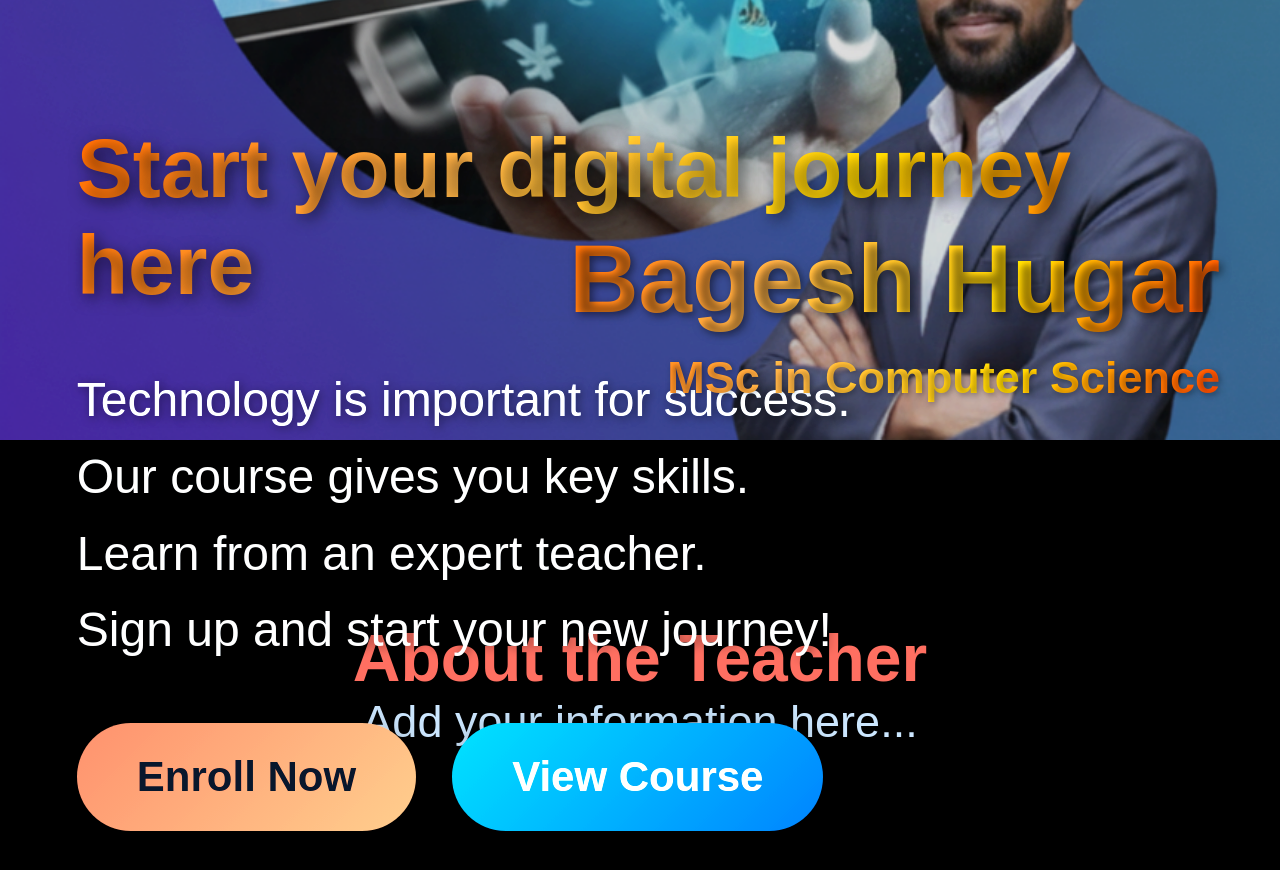
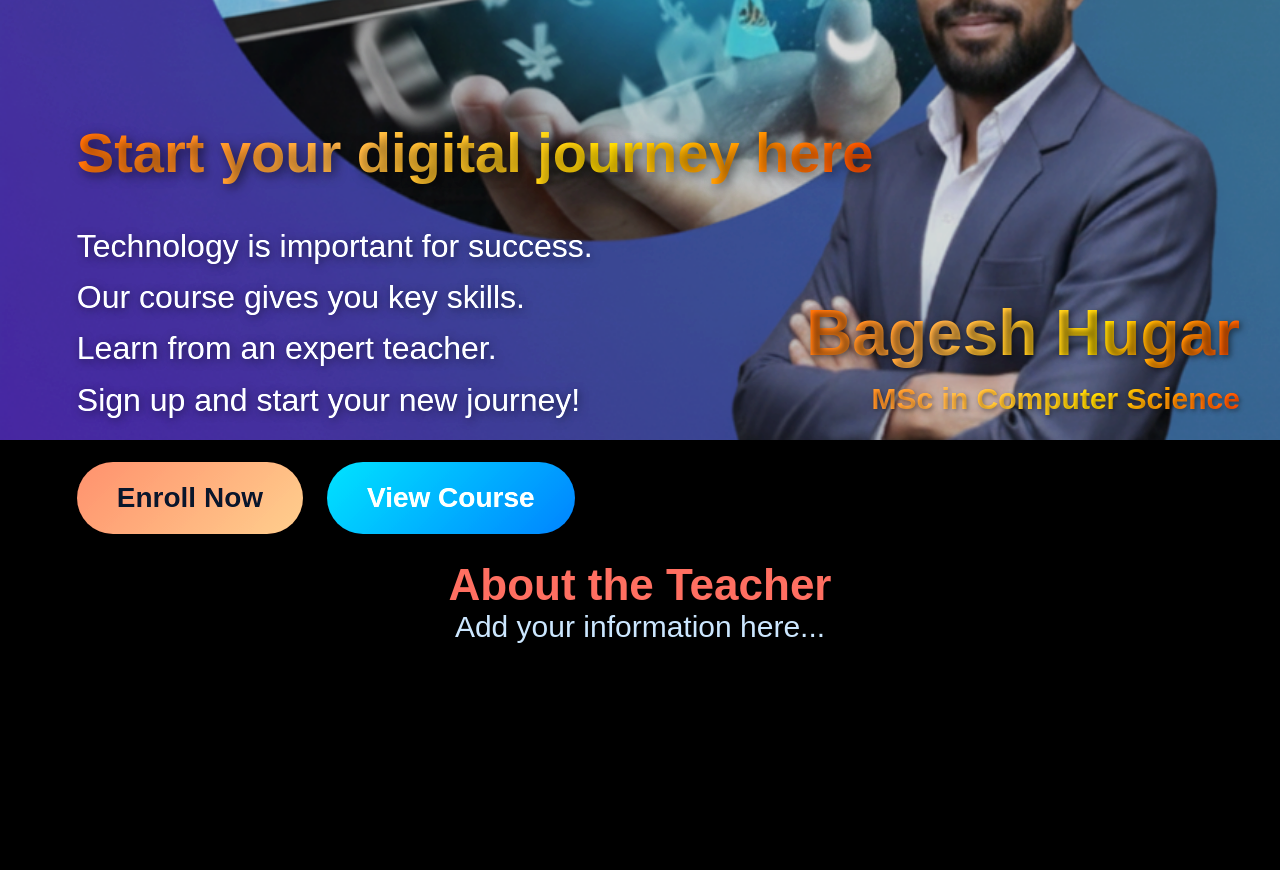
Before and after one commit to suriisuraj8-ship-it/bagesh, a website: page index.html in a window 1280 px wide. Shown: the part 360-1230 px from the top of the page. After the commit the page ends 1124 px from the top, so only its background shows below. Drawn offline with Linux system fonts and the light colour scheme.

Commit message:
Update index.html

```diff
--- a/index.html
+++ b/index.html
@@ -40,46 +40,46 @@
     z-index:2;
     display:flex;
     flex-direction:column;
-    gap:36px; /* bigger spacing for larger text */
+    gap:24px; /* reduced spacing for smaller size */
     align-items:flex-start;
     margin-top:60vh; /* moved down by 60% of viewport height */
   }
 
   .hero-content h1{
-    font-size:84px; /* 3x larger */
+    font-size:56px; /* 2x larger than original small */
     font-weight:800;
     background: linear-gradient(120deg, #ff6a00, #ffb347, #ffd700, #ff4500);
     -webkit-background-clip: text;
     -webkit-text-fill-color: transparent;
-    text-shadow: 4px 4px 16px rgba(0,0,0,0.6);
+    text-shadow: 3px 3px 12px rgba(0,0,0,0.6);
     margin-bottom:12px;
   }
 
   .hero-content p{
-    font-size:48px; /* 3x larger */
+    font-size:32px; /* 2x larger */
     color:#f0f8ff;
     line-height:1.6;
-    max-width:1200px;
+    max-width:1000px;
     word-wrap:break-word;
-    text-shadow: 2px 2px 10px rgba(0,0,0,0.5);
+    text-shadow: 1.5px 1.5px 8px rgba(0,0,0,0.5);
   }
 
   .buttons{
     display:flex;
-    gap:36px; /* 3x spacing */
-    margin-top:18px;
+    gap:24px; /* reduced spacing */
+    margin-top:12px;
   }
 
   .btn{
-    padding:30px 60px; /* 3x larger */
-    font-size:42px; /* 3x larger */
+    padding:20px 40px; /* 2x larger */
+    font-size:28px; /* 2x larger */
     font-weight:700;
     border:none;
-    border-radius:84px; /* 3x rounded */
+    border-radius:56px; /* 2x rounded */
     cursor:pointer;
     color:#071426;
     background: linear-gradient(135deg, #ff7e5f, #feb47b);
-    box-shadow:0 12px 36px rgba(0,0,0,0.4);
+    box-shadow:0 8px 24px rgba(0,0,0,0.4);
     transition: transform .2s ease, box-shadow .2s ease;
   }
 
@@ -88,34 +88,34 @@
     color:#fff;
   }
 
-  .btn:hover{ transform:scale(1.05); box-shadow:0 18px 54px rgba(0,0,0,0.45); }
+  .btn:hover{ transform:scale(1.05); box-shadow:0 12px 36px rgba(0,0,0,0.45); }
 
-  /* Teacher info at bottom right with gradient text and larger size */
+  /* Teacher info at bottom right with gradient text */
   .teacher-info{
     position:absolute;
     bottom:0;
     right:0;
     text-align:right;
     z-index:2;
-    padding:36px 60px;
+    padding:24px 40px;
     border-radius:12px;
   }
   .teacher-info h2{
-    font-size:96px; /* 3x larger */
+    font-size:64px; /* 2x larger */
     font-weight:900;
-    margin-bottom:18px;
+    margin-bottom:12px;
     background: linear-gradient(120deg, #ff6a00, #ffb347, #ffd700, #ff4500);
     -webkit-background-clip: text;
     -webkit-text-fill-color: transparent;
-    text-shadow: 3px 3px 8px rgba(0,0,0,0.5);
+    text-shadow: 2px 2px 6px rgba(0,0,0,0.5);
   }
   .teacher-info p{
-    font-size:45px; /* 3x larger */
+    font-size:30px; /* 2x larger */
     font-weight:700;
     background: linear-gradient(120deg, #ff6a00, #ffb347, #ffd700, #ff4500);
     -webkit-background-clip: text;
     -webkit-text-fill-color: transparent;
-    text-shadow: 2px 2px 6px rgba(0,0,0,0.4);
+    text-shadow: 1.5px 1.5px 4px rgba(0,0,0,0.4);
     margin:0;
   }
 
@@ -123,28 +123,27 @@
   .about{
     background:#000;
     color:#ddd;
-    padding:180px 6%; /* scaled for larger text */
+    padding:120px 6%; /* scaled */
     text-align:center;
   }
   .about h3{
-    font-size:66px; /* 3x larger */
+    font-size:44px; /* 2x larger */
     color:#ff6f61;
-    text-shadow:3px 3px 12px rgba(0,0,0,0.5);
+    text-shadow:2px 2px 8px rgba(0,0,0,0.5);
   }
   .about p{
-    font-size:45px; /* 3x larger */
+    font-size:30px; /* 2x larger */
     color:#cce7ff;
-    text-shadow:2px 2px 6px rgba(0,0,0,0.4);
+    text-shadow:1.5px 1.5px 4px rgba(0,0,0,0.4);
   }
 
-  /* MOBILE adjustments */
   @media (max-width:480px){
-    .hero h1{ font-size:72px; }
-    .hero p{ font-size:40px; max-width:360px; }
-    .btn{ padding:25px 50px; font-size:36px; }
-    .teacher-info h2{ font-size:84px; }
-    .teacher-info p{ font-size:36px; }
-    .teacher-info{ bottom:0; right:0; padding:30px 50px; }
+    .hero h1{ font-size:48px; }
+    .hero p{ font-size:28px; max-width:320px; }
+    .btn{ padding:16px 32px; font-size:24px; }
+    .teacher-info h2{ font-size:52px; }
+    .teacher-info p{ font-size:26px; }
+    .teacher-info{ bottom:0; right:0; padding:18px 32px; }
   }
 </style>
 </head>
```
